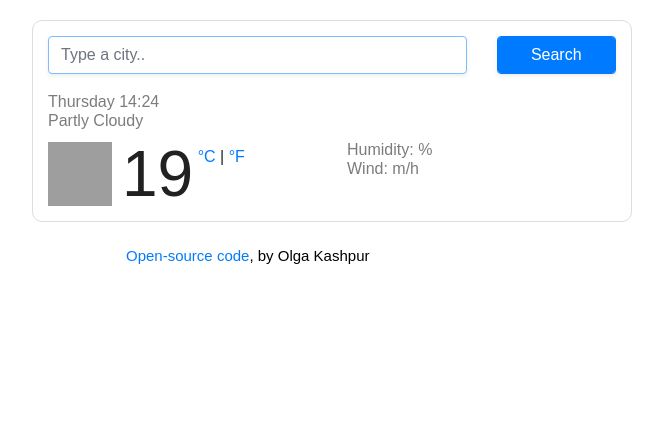
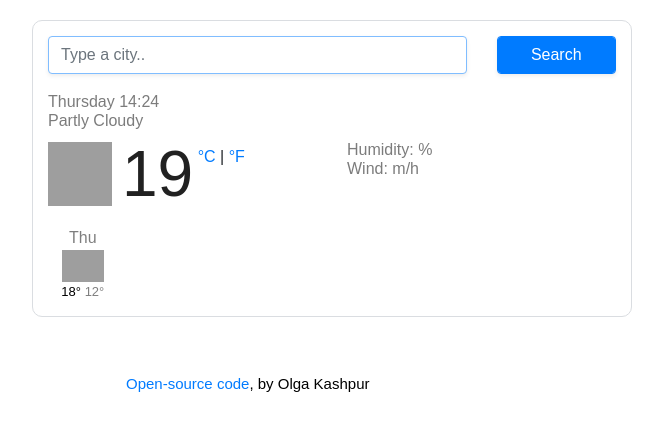
Before and after one commit to okashpur/weatherProject, a website built with Parcel: page index.html in a window 1280 px wide. Shown: the whole page, without its empty margins (308-971 px from the left). Built offline with nearby package versions, Linux system fonts and the light colour scheme; no server answers; grey boxes are pictures that could not be loaded.

Commit message:
added forecast template

```diff
--- a/index.html
+++ b/index.html
@@ -41,7 +41,7 @@
                 class="weather-icon float-left" />
               <div class="float-left">
                 <span class="temperature" id="temperature">19</span><span class="units">
-                  <a href="#" id="celsius-link">°C</a> |
+                  <a href="#" id="celsius-link" class="active">°C</a> |
                   <a href="#" id="fahrenheit-link">°F</a>
                 </span>
               </div>
@@ -56,6 +56,16 @@
             </ul>
           </div>
         </div>
+        <div class="weather-forecast">
+          <div class="row">
+            <div class="col-2">
+              <div class="weather-forecast-date">Thu</div>
+              <img src="http://openweathermap.org/img/wn/50d@2x.png" alt="" width="42" />
+              <div class="weather-forecast-temperatures">
+                <span class="weather-forecast-temperature-max"> 18° </span>
+                <span class="weather-forecast-temperature-min"> 12° </span>
+              </div>
+            </div>
           </div>
         </div>
         <p class="sourceCode">
--- a/src/styles.css
+++ b/src/styles.css
@@ -60,4 +60,24 @@ li {
   line-height: 28px;
   position: fixed;
   left: 434px;
+  top: 370px;
 }
+
+.weather-forecast {
+  margin-top: 20px;
+  text-align: center;
+  color: #000;
+}
+
+.weather-forecast-date {
+  font-size: 16px;
+  opacity: 0.5;
+}
+
+.weather-forecast-temperature-min {
+  opacity: 0.5;
+}
+
+.weather-forecast-temperatures {
+  font-size: 13px;
+}
```
Lines whose indentation alone changed are shown as unchanged.
